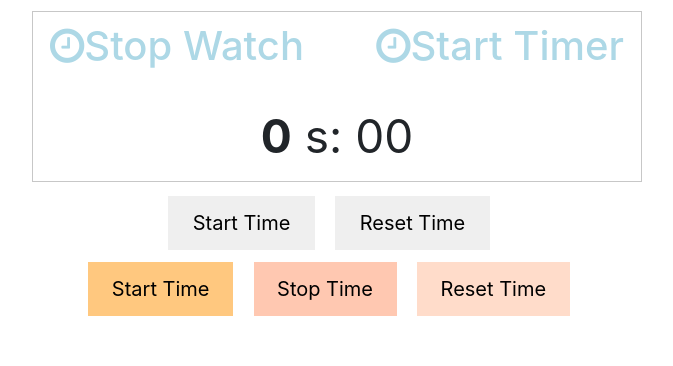
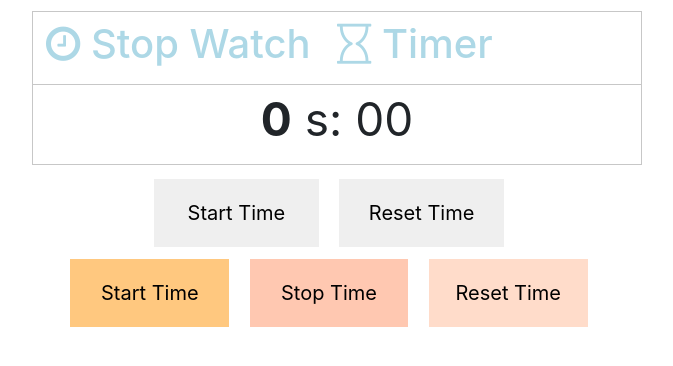
Before and after one commit to shubham-ids/incredible-developing-solution, a PHP site: page /stopWatch.php in a window 1280 px wide. Shown: the top 366 px of the page, without its empty margins (303-976 px from the left). Run offline with PHP 8.4, Linux system fonts and the light colour scheme.

Commit message:
Complite the task of Stop watch and timer

```diff
--- /dev/null
+++ b/jquery/stopWatch/css/custom-stopWatch.css
@@ -0,0 +1,77 @@
+.contener {
+  margin: 0px auto;
+  width: 50%;
+  padding: 11px 15px;
+}
+.content {
+  border: 1px solid #c7c7c7;
+  padding: 10px 17px;
+  margin-bottom: 14px;
+}
+#output {
+  text-align: center;
+  font-size: 46px;
+}
+.bt {
+  text-align: center;
+}
+.TimerContener {
+  text-align: center;
+}
+.TimeStamp {
+	border: none;
+	cursor: pointer;
+	padding: 19px 11px;
+	margin-right: 16px;
+	font-size: 20px;
+	width: 27%;
+}
+.ColorTimeStamp{
+	border: none;
+	cursor: pointer;
+	padding: 19px 11px;
+	margin-right: 16px;
+	font-size: 20px;
+	width: 27%;
+}
+.colorbt {
+  padding: 12px 11px;
+  text-align: center;
+}
+.stopWatchHeader{
+	width: 50%;
+	float: left;
+}
+.headerContener {
+	width: 100%;
+	float: left;
+	border: 1px solid #c7c7c7;
+	padding: 8px 13px;
+}
+.TimerHeader{
+	float: left;
+	width: 50%;
+}
+.headerContener .stopWatchHeader:hover{
+	width: 50%;
+	float: left;
+	border-bottom: 3px solid rgba(0,0,255,0.5);
+	padding: 7px 0px;
+	text-align: center;
+	cursor: pointer;
+}
+.headerContener .TimerHeader:hover{
+	width: 50%;
+	float: left;
+	border-bottom: 3px solid rgba(0,0,255,0.5);
+	padding: 7px 0px;
+	text-align: center;
+	cursor: pointer;
+}
+.process {
+  border-bottom: 2px solid;
+  border-bottom-color: currentcolor;
+  border-color: rgba(0,255,0,0.5);
+  /*width: 50%;*/
+  padding: 5px 0px;
+ }
--- a/jquery/stopWatch/js/custom_stopWatch.js
+++ b/jquery/stopWatch/js/custom_stopWatch.js
@@ -31,6 +31,19 @@ $(document).ready(function(){
   $('#start').text('Start Time');
   $('#output').css('color', 'rgba(255, 186, 150, 0.5)');
   });
+  //Start Timer
+  $('.TimerHeader').click(function(){
+    $('.stopWatchContener').hide(); //Toggle function are used to hide the stop button contener
+    $('.TimerContener').show();     // Toggle function are used to show the element
+    $('.process').show();
+    $('#startTimer').click(function(){
+      StartTimer('#output');
+    });
+  });
+  //Reset Timer
+  $('#resetTimer').click( function(){
+  resetTime('#output');
+  });
 
   var TimeTracker = null; // The TimeTracker default value is null
   var seconds     = 0;   // Track the number of seconds
@@ -62,6 +75,11 @@ $(document).ready(function(){
   /*
   * This function is used to one parameter
   * This function is used to reset of the time progress
+  * Function Name : resetTime
+  * Parameter     :
+  *   output -> accept the class
+  * Return :
+  *  void
   */
 	function resetTime(output){
     var currentDate = new Date();
@@ -71,5 +89,31 @@ $(document).ready(function(){
     seconds = 0;
     $(output).html("<b>" + seconds + "</b>" + " <a>s</a>" + " : " + "<a> 00 </a>" );
   }
+  /*****************************************************************
+  ******************* Start Timer JQuery Code     ******************
+  ******************************************************************/
+
+    function StartTimer(output){
+      seconds = 10;
+      TimeTracker = setInterval(function(){
+        var currentTime = new Date(); // This is used to get the current time
+        $(output).html("<b>" + seconds + "</b>" + " <a>s</a>" );
+        // if( counter %100 == 0){
+        //   seconds--;
+        //   if( seconds < 0){
+        //     clearInterval(TimeTracker);
+        //   }
+
+        // }
+
+          seconds--;
+          if( seconds < 0){
+            clearInterval(TimeTracker);
+          }
+        counter++
+         $('.process').css('width',counter+'%');
+      },1000); // Close the breaces in stInterval function
+    }//Close the breases in start timer
+  //
 
  });
--- a/jquery/stopWatch/stopWatch.php
+++ b/jquery/stopWatch/stopWatch.php
@@ -3,63 +3,34 @@
 <head>
   <meta name="viewport" content="width=device-width, initial-scale=1">
   <link rel="stylesheet" href="css/bootstrap.min.css">
+  <link rel="stylesheet" href="css/custom-stopWatch.css">
   <link rel="stylesheet" href="https://cdnjs.cloudflare.com/ajax/libs/font-awesome/4.7.0/css/font-awesome.min.css">
   <script src="js/jquery.min.js"></script>
   <script src="js/bootstrap.min.js"></script>
-  <style>
-  	.contener {
-      margin: 0px auto;
-      width: 50%;
-      padding: 11px 15px;
-    }
-    .content {
-	    border: 1px solid #c7c7c7;
-	    padding: 10px 17px;
-	    margin-bottom: 14px;
-    }
-    #output {
-	    text-align: center;
-	    font-size: 46px;
-    }
-		.bt {
-		  text-align: center;
-		}
-		.TimeStamp {
-	    border: none;
-	    cursor: pointer;
-	    padding: 2% 4%;
-	    margin-right: 16px;
-	    font-size: 20px;
-		}
-		.ColorTimeStamp{
-	    border: none;
-	    cursor: pointer;
-	    padding: 2% 4%;
-	    margin-right: 16px;
-	    font-size: 20px;
-		}
-    .colorbt {
-      padding: 12px 11px;
-      text-align: center;
-    }
-    .stopWatchHeader{
-    	width:50%;
-    	float:left;
-    }
-    .TimerHeader{
-      text-align:right;
-    }
-  </style>
   <body>
   	<div class="contener">
+  		<div class="headerContener">
+  		  <h1 style="color: lightblue;" class="stopWatchHeader">
+  		  	<i class="fa fa-clock-o" aria-hidden="true"></i>
+  		  	<a id="stopTimer">Stop Watch</a>
+  		  </h1>
+		    <h1 style="color: lightblue;" class="TimerHeader">
+		    	<i class="fa fa-hourglass-o" aria-hidden="true"></i>
+		    	<a id="Start-watch">Timer</a>
+		    </h1>
+  		</div>
 	  		<div class="content">
-		    <h1 style="color: lightblue;" class="stopWatchHeader"><i class="fa fa-clock-o" aria-hidden="true"></i>Stop Watch</h1>
-		    <h1 style="color: lightblue;" class="TimerHeader"><i class="fa fa-clock-o" aria-hidden="true"></i>Start Timer</h1><br>
 			    <div id="output"><span><b>0</b> <a>s</a>: <a>00</a></span></div>
+			    <div class="process" style="display: none;"></div>
 	      </div>
+			  <div class="TimerContener" style="display: none;">
+			     <button id='startTimer' class="TimeStamp">Start Time</button>
+			     <button id="resetTimer" class="TimeStamp">Reset Time</button>
+			  </div>
+			  <div class="stopWatchContener">
 				  <div class="bt">
 				   <button id='start' class="TimeStamp">Start Time</button>
-		   <button id="reset" class="TimeStamp" vg0932v>Reset Time</button>
+				   <button id="reset" class="TimeStamp">Reset Time</button>
 				  </div>
 				  <div class="colorbt">
 				   <button id='startTime' class="ColorTimeStamp" style="background-color: rgba(255, 146, 0, 0.5);">Start Time</button>
@@ -67,6 +38,7 @@
 				   <button id="resetTime" class="ColorTimeStamp" style="background-color: rgba(255, 186, 150, 0.5);">Reset Time</button>
 			    </div>
 	     </div>
+  </div> <!--Close contener -->
   <script src="js/custom_stopWatch.js"></script>
   </body>
 </html>
```
Lines whose indentation alone changed are shown as unchanged.
